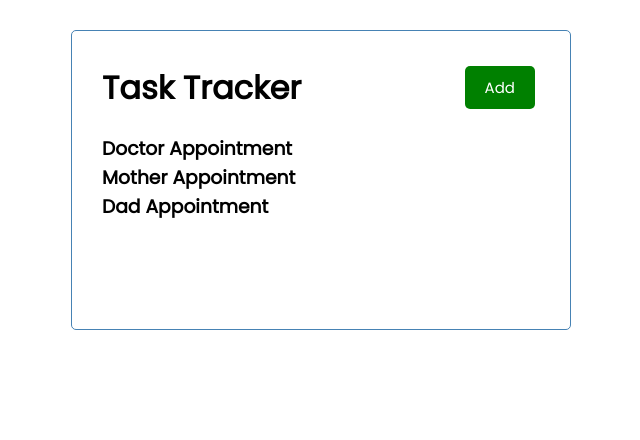
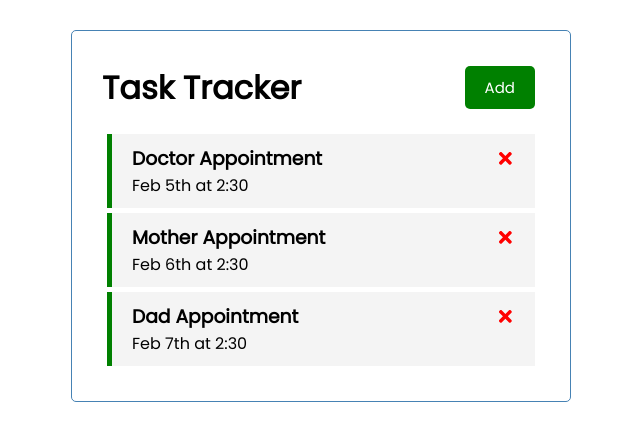
Before and after one commit to NayaraCovas/tasks-manager-react-hooks, a React (Create React App) app: page / in a window 1280 px wide. Shown: the top 440 px of the page, without its empty margins (319-959 px from the left). Built offline with nearby package versions, Linux system fonts and the light colour scheme.

Commit message:
added reminder

```diff
--- a/package.json
+++ b/package.json
@@ -8,6 +8,7 @@
     "@testing-library/user-event": "^13.5.0",
     "react": "^18.2.0",
     "react-dom": "^18.2.0",
+    "react-icons": "^4.10.1",
     "react-scripts": "5.0.1",
     "web-vitals": "^2.1.4"
   },
--- a/src/App.js
+++ b/src/App.js
@@ -1,4 +1,4 @@
-import{useState} from 'react'
+import{useState} from 'react'//this way we can also use this state within other components
 import Header from "./components/Header";
 import Tasks from "./components/Tasks";
 
@@ -6,7 +6,7 @@ import Tasks from "./components/Tasks";
 
 
 const App =() => {
-  const [tasks, setTasks] = useState([//tasks is what we name this piece of state|setTasks is the function to update this state|useState-inside it is the default that we want to use for our tasks
+  const [tasks, setTasks] = useState([//tasks is what we name this piece of state|setTasks is the function to update this state|useState-inside it is the default that we want to use for our tasks,//In order to use state inside a function we use a hook called useState
     {
       id: 1,
       text: "Doctor Appointment",
@@ -27,16 +27,41 @@ const App =() => {
     },
   ])
 
+
+
+  //Delete task
+
+  const deleteTask = (id) => {
+    setTasks(tasks.filter((task) =>task.id !== id))
+
+  }
+
+  //Toggle Reminder
+  const toggleReminder = (id) => {
+    setTasks(
+      tasks.map((task) =>
+      task.id === id ? {...task, reminder:
+      !task.reminder} : task))
+  }
+
+
+
   return (
     <div className="container">
       <Header />
-      <Tasks tasks={tasks}/>
+      {tasks.length > 0 ? (
+      <Tasks tasks={tasks} onDelete=
+      {deleteTask} onToggle={toggleReminder}/>
+      ) : (
+        'No Tasks to show'
+        )}
+
 
 
     </div>
   )
 }
-
+//onDelete will be a prop of tasks
 export default App;
 
 /* Doing the same with class:
--- /dev/null
+++ b/src/components/Task.js
@@ -0,0 +1,20 @@
+import { FaTimes } from "react-icons/fa";
+
+const Task = ({ task, onDelete, onToggle }) => {
+  return (
+    <div className={`task ${task.reminder ?
+        'reminder' : ''}`}
+    onDoubleClick={() => onToggle(task.id)}>
+      <h3>
+        {task.text}{" "}
+        <FaTimes
+          style={{ color: "red", cursor: "pointer" }}
+          onClick={() => onDelete(task.id)}
+        />
+      </h3>
+      <p>{task.day}</p>
+    </div>
+  );
+};
+
+export default Task;
--- a/src/components/Tasks.js
+++ b/src/components/Tasks.js
@@ -1,12 +1,15 @@
-//In order to use state inside a function we use a hook called useState
+import Task from "./Task";
 
-
-const Tasks = ({tasks}) => {
-
+const Tasks = ({ tasks, onDelete, onToggle }) => {
   return (
     <>
       {tasks.map((task) => (
-        <h3 key={task.id}>{task.text}</h3>
+        <Task
+          key={task.id}
+          task={task}
+          onDelete={onDelete}
+          onToggle={onToggle}
+        />
       ))}
     </>
   );
```
Also changed, not shown: 1 other file (tests, documents, lock files or other folders).
